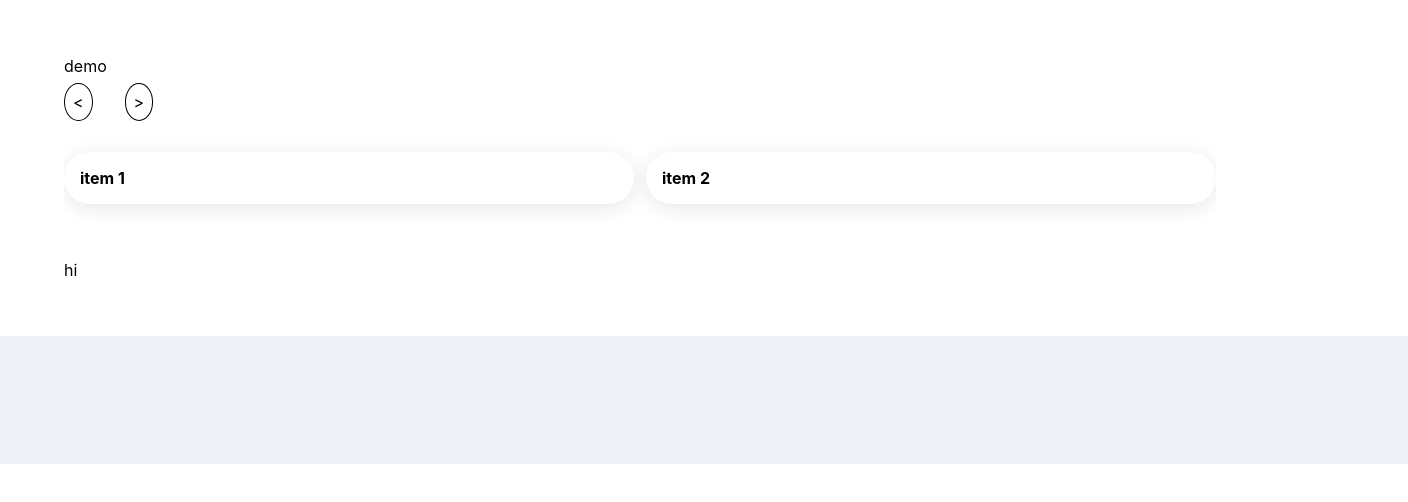
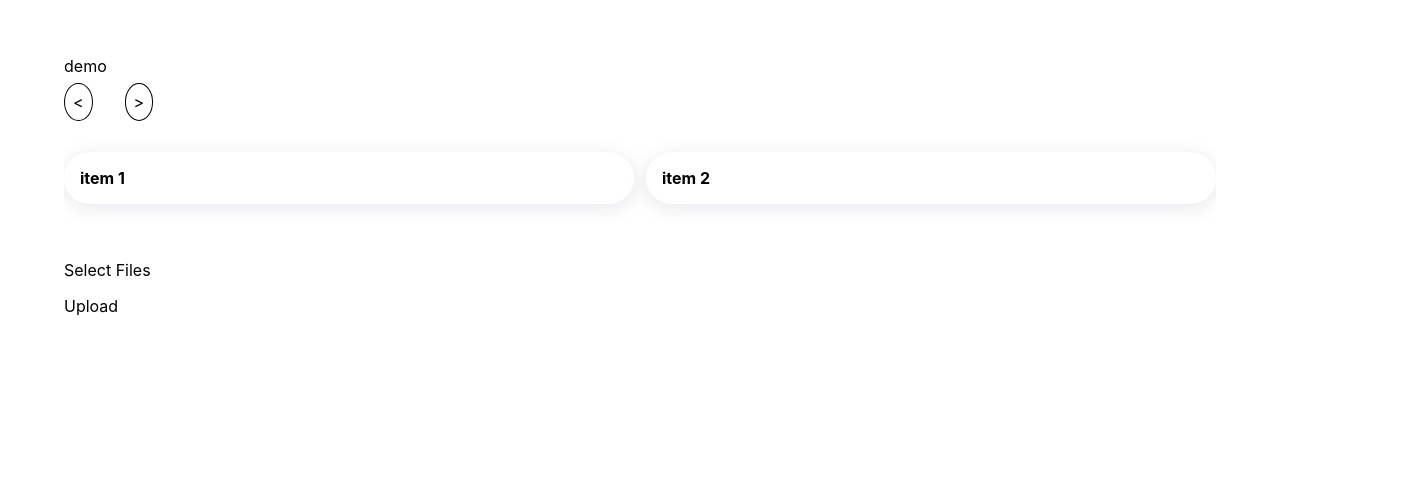
Before and after one commit to AnoopFranc/react-anoop-study, a React (Create React App) app: page / in a window 1280 px wide. Shown: the top 502 px of the page, 1408 px wide, since content can reach past the window. Built offline with nearby package versions, Linux system fonts and the light colour scheme.

Commit message:
upload WIP

```diff
--- a/src/App.tsx
+++ b/src/App.tsx
@@ -9,9 +9,6 @@ function App() {
       <div className="app-body">
         <CAROUSELDEMO/>
       </div>
-      <div className="full-bleed ash">
-
-      </div>
     </div>
   );
 }
--- /dev/null
+++ b/src/components/UploadButton/index.ts
@@ -0,0 +1 @@
+export * from './uploadbutton'
--- /dev/null
+++ b/src/components/UploadButton/uploadbutton.tsx
@@ -0,0 +1,79 @@
+import { url } from "inspector"
+import { useRef, useState } from "react"
+
+interface UploadButtonProps {
+    heading:string
+    multiple?:boolean
+}
+
+//https://web.dev/file-system-access/
+// https://developer.mozilla.org/en-US/docs/Web/API/File_System_Access_API
+
+export const UploadButton = (props:UploadButtonProps) => {
+
+    const [uploadedFiles,setUploadedFiles] = useState<File[]>([])
+    const [fileProgress,setFileProgress] = useState<string[]>([])
+    const uploadButtonRef = useRef<HTMLInputElement>(null)
+
+    const handleFileUpload = (event: any) => {
+        moveFilesToState(event)
+    }
+
+
+
+
+    const moveFilesToState = (event:any) => {
+        let files = (event.target as HTMLInputElement).files
+        if(files != null){
+            let file:File[] = []
+            // const reader = new FileReader();
+                for (let i = 0; i < files.length; i++) {
+                    file.push(files[i])
+                    console.log(`files read at ${i} , ${files[i].name}`);
+                    updateUploadProgess(files[i],i)
+            }
+            setUploadedFiles(file)
+        }
+    }
+
+    const updateUploadProgess = (file:File,index:number) => {
+        const reader = new FileReader();
+        let data = reader.readAsDataURL(file)
+        // console.log(data)
+        let temp = [...fileProgress]
+        let fileUrl = URL.createObjectURL(file)
+        temp[index] = fileUrl
+        setFileProgress(temp)
+    }
+
+    const handleVisibleUploadButtonClick = () => {
+        if(uploadButtonRef){
+            uploadButtonRef.current?.click()
+        }
+    }
+
+    return(
+        <div>
+            <p>{props.heading}</p>
+            <input type="file" multiple={props.multiple} hidden ref={uploadButtonRef} onChange = {handleFileUpload}/>
+            <div className="visible-upload-button" onClick={handleVisibleUploadButtonClick}>
+                <p>Upload</p>
+            </div>
+            <div>
+                {uploadedFiles.map((file,index) => {
+                    return(
+                        <>
+                        <p>{file.name}</p>
+                        <p>{file.type}</p>
+                        <span>
+                            {fileProgress[index]}
+                        </span>
+                        {/* <img src={fileProgress[index]} alt={fileProgress[index]}/> */}
+                        <iframe src={fileProgress[index]} title={file.name}/>
+                        </>
+                    )
+                })}
+            </div>
+        </div>
+    )
+}
--- a/src/components/index.ts
+++ b/src/components/index.ts
@@ -1,3 +1,4 @@
 export * from './carousel'
 export * from './flexboxtitle'
 export * from './paper'
+export * from './UploadButton'
--- a/src/pages/carouseldemo/carouseldemo.tsx
+++ b/src/pages/carouseldemo/carouseldemo.tsx
@@ -1,5 +1,4 @@
-import { Carousel, FlexBoxTitleCard } from "../../components"
-import {LinkedinShareButton} from 'react-share'
+import { Carousel, FlexBoxTitleCard, UploadButton } from "../../components"
 export const CAROUSELDEMO = () => {
     return(
         <div>
@@ -17,12 +16,11 @@ export const CAROUSELDEMO = () => {
                     )
                 })}
             </Carousel>
-            <LinkedinShareButton
-                title="ssss"
-                summary="anoop"
-                source="123"  url={`https://www.dev-kibwebsite.regovdevservices.com/`}>
-                    <p>hi</p>
-                </LinkedinShareButton>
+
+            <UploadButton
+            heading="Select Files"
+            multiple
+            />
         </div>
     )
 }
--- /dev/null
+++ b/src/style/component/uploadbutton.css
@@ -0,0 +1,4 @@
+.visible-upload-button {
+  padding: 24px;
+  background: grey;
+}
```
